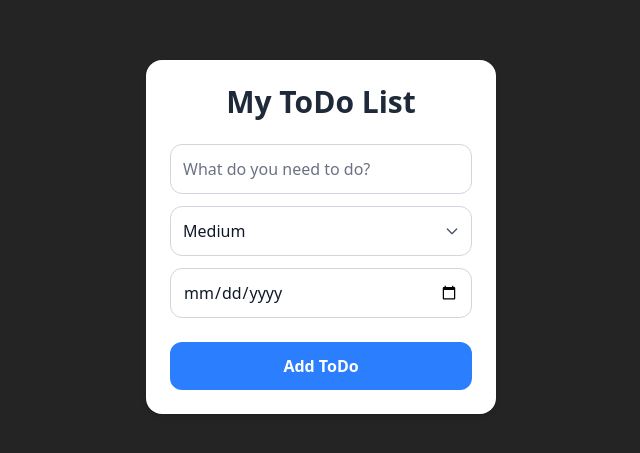
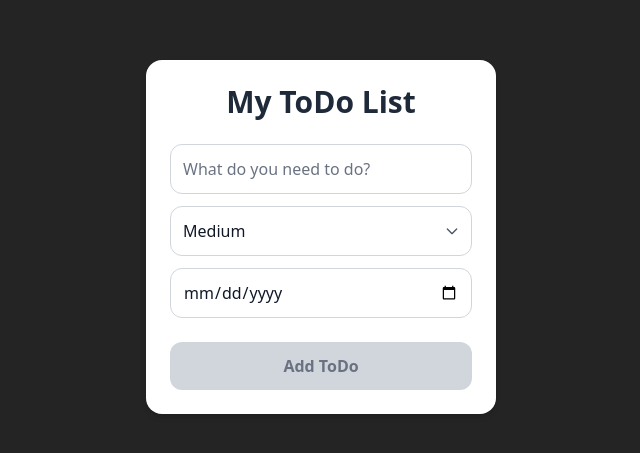
Before and after one commit to jwlim94/todo, a React (Vite) app: page / in a window 1280 px wide. Shown: the part 163-616 px from the top of the page, without its empty margins (319-959 px from the left). Built offline with nearby package versions, Linux system fonts and the light colour scheme.

Commit message:
only enable add todo button when form is valid

```diff
--- a/src/App.tsx
+++ b/src/App.tsx
@@ -47,6 +47,8 @@ const App = () => {
       )
     );
   };
+
+  const isFormValid = description.trim() !== "" && dueDate !== "";
 
   return (
     <div className="w-full max-w-md min-w-[350px] mx-auto p-6 bg-white shadow-md rounded-2xl m-6">
@@ -104,8 +106,13 @@ const App = () => {
 
         {/* Add Buttion Section */}
         <button
-          className="bg-blue-500 text-white p-3 rounded-xl hover:bg-blue-600 transition font-semibold mt-3 cursor-pointer"
+          className={`p-3 rounded-xl font-semibold mt-3 cursor-pointer transition ${
+            isFormValid
+              ? "bg-blue-500 text-white hover:bg-blue-600"
+              : "bg-gray-300 text-gray-500 cursor-not-allowed"
+          }`}
           onClick={handleAddTodo}
+          disabled={!isFormValid}
         >
           Add ToDo
         </button>
```
